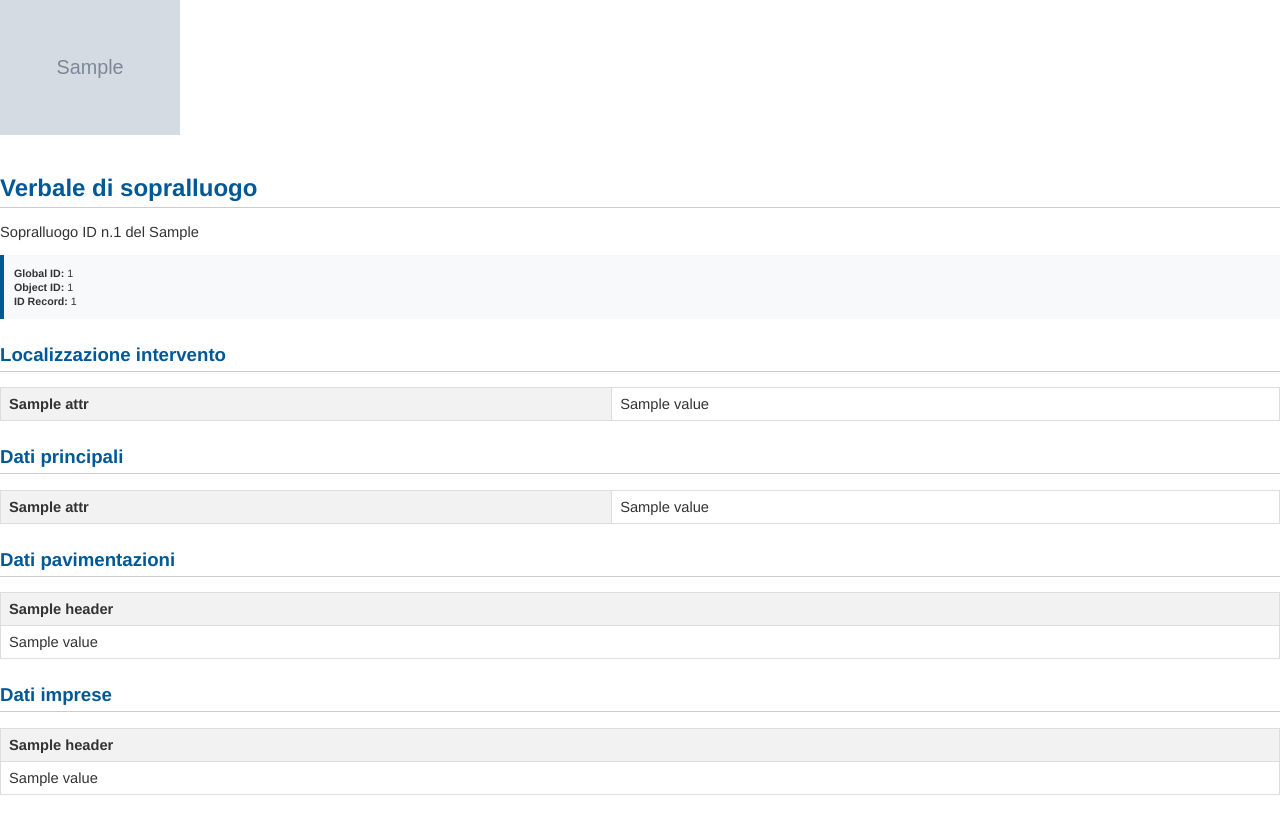
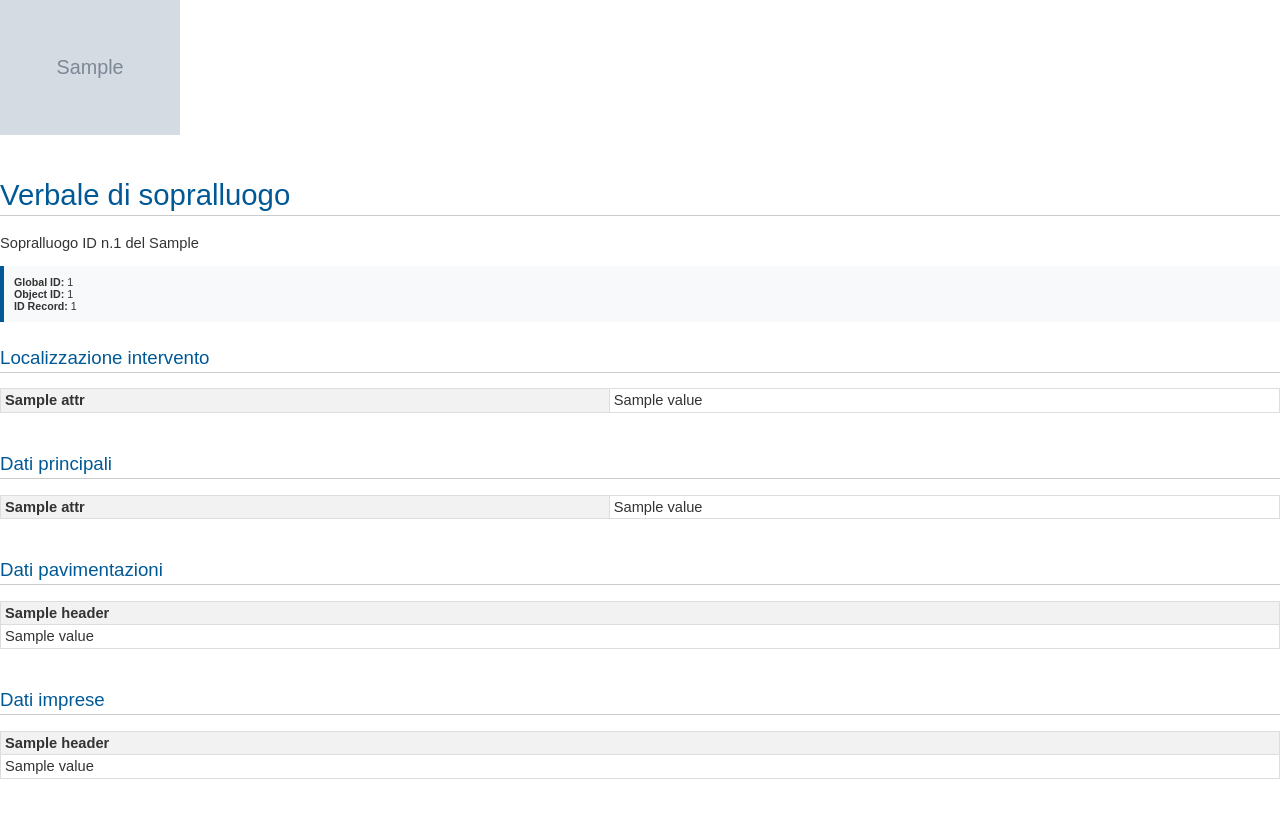
Before and after one commit to colla-serravalle/gis-dashboard-dt-django, a Django app: template templates/reports/report_pdf.html in a window 1280 px wide. Shown: the top 820 px of the page. Run offline with Django 5.2, Linux system fonts and the light colour scheme; the template is opened without the code that fills it: most values are stand-ins (such as "Sample title", 1, 10 or a date in 2020); grey boxes marked "Sample" are stand-in pictures.

Commit message:
Refactor PDF template styles for improved readability and layout

```diff
--- a/templates/reports/report_pdf.html
+++ b/templates/reports/report_pdf.html
@@ -8,7 +8,7 @@
             margin: 20mm 15mm 20mm 15mm;
         }
         body {
-            font-family: Helvetica, Arial, sans-serif;
+            font-family: Arial, sans-serif;
             font-size: 11pt;
             color: #333;
             margin: 0;
@@ -17,14 +17,18 @@
         h1, h2 {
             color: rgb(0, 89, 150);
             border-bottom: 1px solid #ccc;
-            padding-bottom: 5px;
+            padding-bottom: 3px;
+            font-weight: 500;
         }
         h1 {
-            font-size: 18pt;
+            font-size: 22pt;
         }
         h2 {
             font-size: 14pt;
             margin-top: 25px;
+        }
+        .section h2 {
+            margin-top: 0;
         }
         .logo {
             width: 180px;
@@ -38,7 +42,7 @@
         }
         .report-info p {
             font-size: 8pt;
-            margin: 2px 0;
+            margin: 0;
         }
         table {
             width: 100%;
@@ -47,8 +51,10 @@
         }
         table th, table td {
             border: 1px solid #ddd;
-            padding: 8px;
+            padding: 4px;
             text-align: left;
+            vertical-align: middle;
+            line-height: 1;
         }
         table th {
             background-color: #f2f2f2;
@@ -56,6 +62,8 @@
         }
         .section {
             margin-top: 25px;
+            display: table;
+            width: 100%;
         }
         .photo-table {
             width: 100%;
@@ -191,16 +199,16 @@
         <table class="signature-table">
             <tr>
                 <td style="width: 60%;"></td>
-                <td style="width: 40%; padding: 15px; text-align: center; vertical-align: top;">
+                <td style="width: 40%; padding: 0px; text-align: center; vertical-align: top;">
                     <p style="font-size: 10pt; margin: 0 0 10px 0; font-weight: bold;">L'operatore</p>
                     {% if signature_base64 %}
                     <img src="{{ signature_base64 }}" style="max-width: 250px; max-height: 100px; height: auto; margin: 10px 0;">
                     {% endif %}
                     {% if nome_operatore %}
-                    <p style="font-size: 9pt; margin: 10px 0 0 0;">{{ nome_operatore }}</p>
+                    <p style="font-size: 9pt; margin: 2px 0 0 0;">{{ nome_operatore }}</p>
                     {% endif %}
                     {% if data_rilevamento %}
-                    <p style="font-size: 9pt; margin: 5px 0 0 0; font-style: italic;">{{ data_rilevamento }}</p>
+                    <p style="font-size: 9pt; margin: 2px 0 0 0; font-style: italic;">{{ data_rilevamento }}</p>
                     {% endif %}
                 </td>
             </tr>
```
